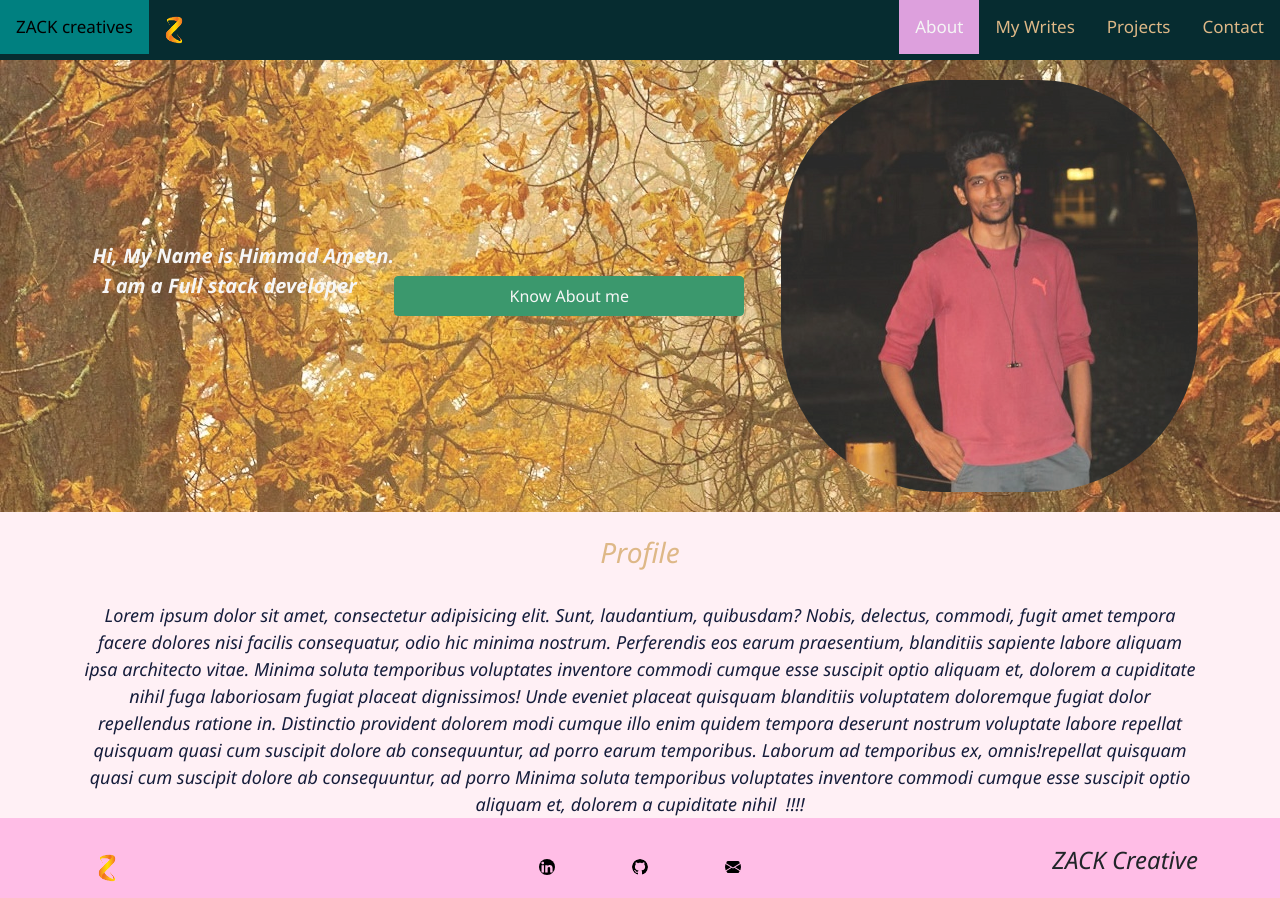
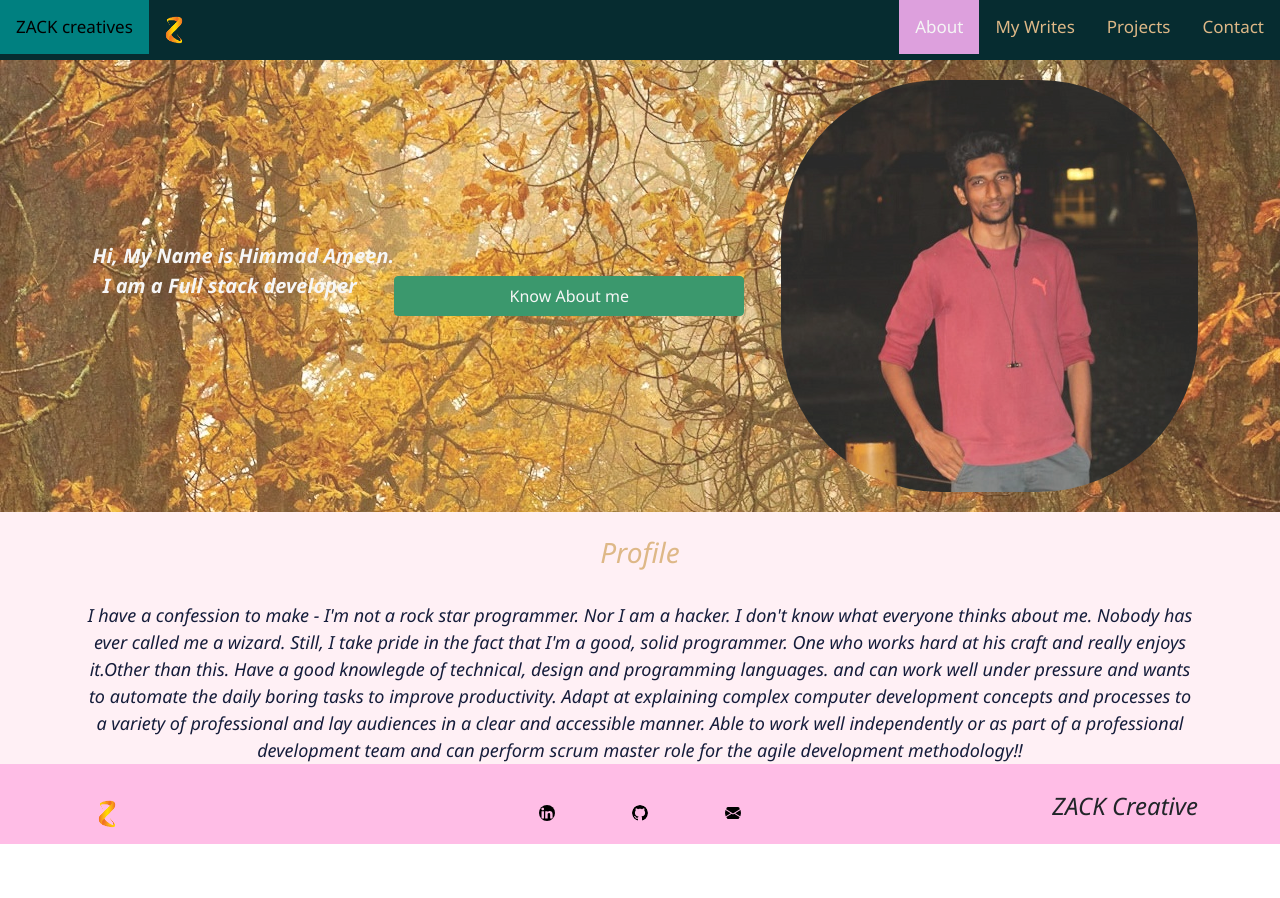
Before and after one commit to saqeeb11/HTML---CSS-Mini-Project---HTML---CSS-Mini-Project---7odnc63oqmh5, a plain HTML site: page index.html in a window 1280 px wide. After the commit the page ends 844 px from the top, so only its background shows below. Drawn offline with nearby package versions, Linux system fonts and the light colour scheme.

Commit message:
my clone change

```diff
--- a/index.html
+++ b/index.html
@@ -41,14 +41,16 @@
             <h3 style="color: burlywood; text-align: center; font-style: oblique;">Profile</h3>
             <br>
             <div class="idx_cnt">
-                Lorem ipsum dolor sit amet, consectetur adipisicing elit. Sunt, laudantium, quibusdam? Nobis, delectus, commodi,
-                fugit amet tempora facere dolores nisi facilis consequatur, odio hic minima nostrum. Perferendis eos earum praesentium,
-                blanditiis sapiente labore aliquam ipsa architecto vitae. Minima soluta temporibus voluptates inventore commodi cumque
-                esse suscipit optio aliquam et, dolorem a cupiditate nihil fuga laboriosam fugiat placeat dignissimos! Unde eveniet placeat
-                quisquam blanditiis voluptatem doloremque fugiat dolor repellendus ratione in. Distinctio provident dolorem modi cumque illo
-                enim quidem tempora deserunt nostrum voluptate labore repellat quisquam quasi cum suscipit dolore ab consequuntur, ad porro
-                earum temporibus. Laborum ad temporibus ex, omnis!repellat quisquam quasi cum suscipit dolore ab consequuntur, ad porro
-                Minima soluta temporibus voluptates inventore commodi cumque esse suscipit optio aliquam et, dolorem a cupiditate nihil &nbsp;!!!!
+                I have a confession to make - I'm not a rock star programmer. Nor I am a hacker.
+                I don't know what everyone thinks about me. Nobody has ever called me a wizard.
+                Still, I take pride in the fact that I'm a good, solid programmer. One who works hard at his craft and really enjoys it.Other than this. Have a good knowlegde of technical, design and programming
+                languages. and can work well under pressure and wants to automate the daily boring tasks to
+                improve productivity. Adapt at explaining complex computer development concepts and
+                processes to a variety of professional and lay audiences in a clear and accessible manner. Able
+                to work well independently or as part of a professional development team and can perform
+                scrum master role for the agile development methodology!!
+
+                <br>
             </div>
           </div>
     </div>
```
